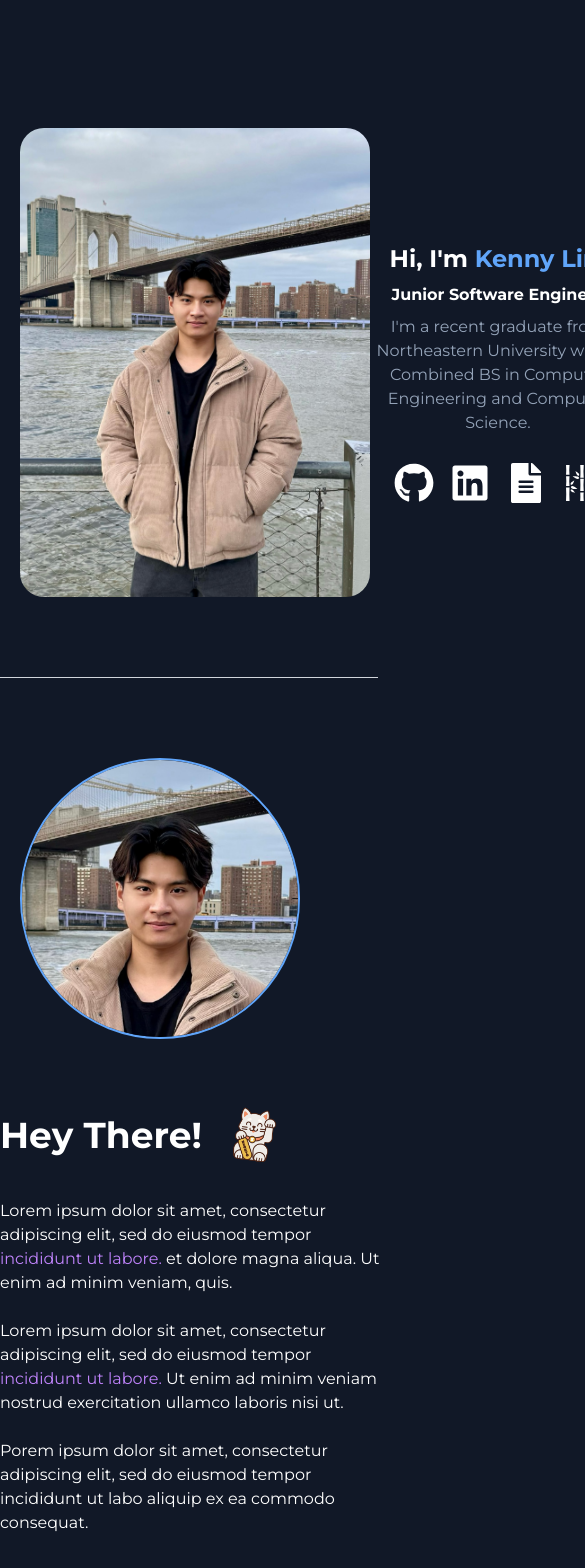
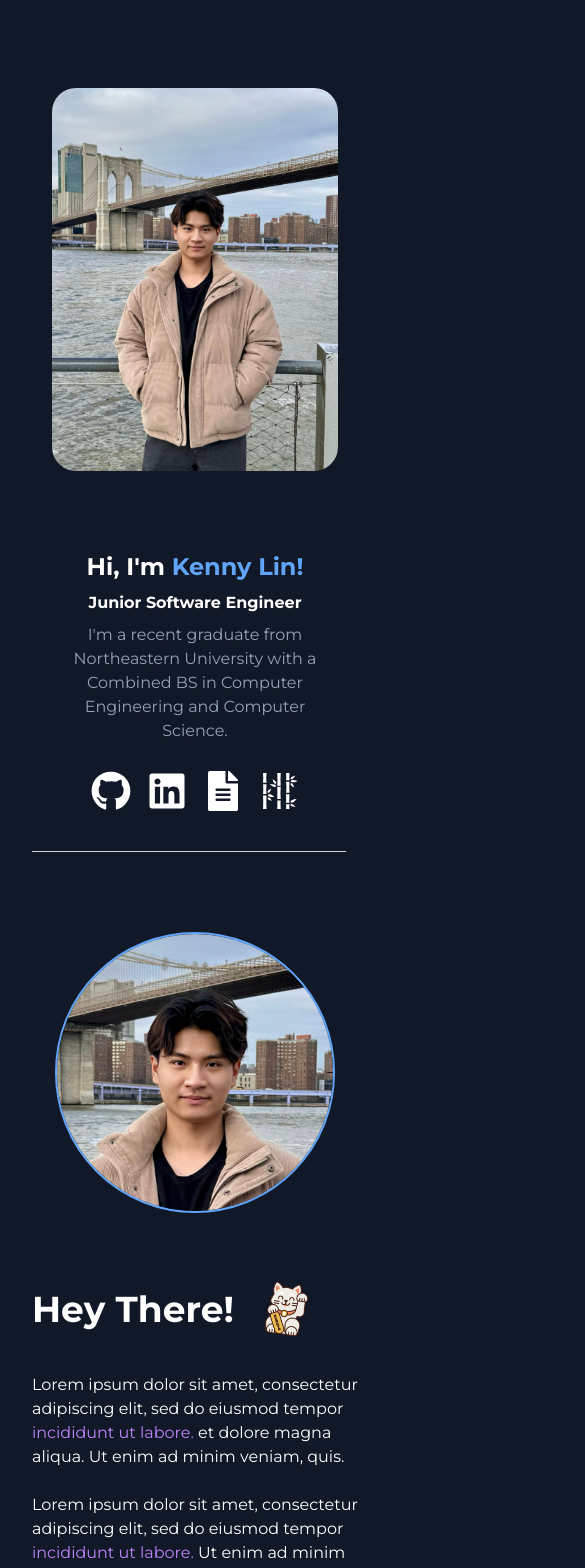
Before and after one commit to klin3284/personal-portfolio, a Next.js app: page / in a window 390 px wide. Shown: the top 1568 px of the page, 585 px wide, since content can reach past the window. Built offline with nearby package versions, Linux system fonts and the light colour scheme.

Commit message:
better fit for mobile compatibility

```diff
--- a/app/page.tsx
+++ b/app/page.tsx
@@ -1,12 +1,12 @@
 import Contact from "@components/sections/contactMe";
-import Hero from "@/components/sections/hero";
+import Hero from "@components/sections/hero";
 import About from "@components/sections/about";
 import Projects from "@components/sections/projects";
 import ScrollToTopButton from "@components/layout/scrollToTopButton";
 
 export default function Home() {
   return (
-    <main className="flex flex-col items-center justify-center pt-12">
+    <main className="flex flex-col items-center justify-center pt-12 px-8 md:px-0">
       <Hero />
       <About />
       <Projects />
--- a/components/layout/navbar.tsx
+++ b/components/layout/navbar.tsx
@@ -1,6 +1,7 @@
 "use client";
 
 import React, { useState, useEffect } from "react";
+import ScrollToSectionButton from "./scrollToSectionButton";
 
 const Navbar = () => {
   const [showNav, setShowNav] = useState(true);
@@ -20,34 +21,23 @@ const Navbar = () => {
     };
   }, [scrollPos]);
 
-  const scrollToSection = (sectionId: string) => {
-    const section = document.getElementById(sectionId);
-    if (section) {
-      section.scrollIntoView({ behavior: "smooth", block: "start" });
-    }
-  };
-
   return (
     <nav
       className={`fixed w-full z-10 backdrop-blur-md transition-all duration-500 ease-in-out transform ${showNav ? "translate-y-0" : "-translate-y-full"} ${scrollPos > 0 ? "shadow-xl" : ""}`}
     >
-      <div className="py-7 px-10 opacity-80 bg-gray-900 w-full">
-        <ul className="flex justify-end space-x-5 md:gap-[8]">
+      <div className="py-4 md:py-6 px-10 md:px-20 opacity-80 bg-gray-900 w-full">
+        <ul className="flex justify-end gap-4 md:gap-8 text-sm md:text-base">
           <li>
-            <button onClick={() => scrollToSection("about")}>About</button>
+            <ScrollToSectionButton sectionId="about" label="About" />
           </li>
           <li>
-            <button onClick={() => scrollToSection("skills")}>Skills</button>
+            <ScrollToSectionButton sectionId="experiences" label="Experience" />
           </li>
           <li>
-            <button onClick={() => scrollToSection("experience")}>
-              Experience
-            </button>
+            <ScrollToSectionButton sectionId="projects" label="Projects" />
           </li>
           <li>
-            <button onClick={() => scrollToSection("projects")}>
-              Projects
-            </button>
+            <ScrollToSectionButton sectionId="contactMe" label="Contact" />
           </li>
         </ul>
       </div>
--- /dev/null
+++ b/components/layout/scrollToSectionButton.tsx
@@ -0,0 +1,34 @@
+import React from "react";
+
+interface ScrollToSectionButtonProps {
+  sectionId: string;
+  label: string;
+  className?: string;
+}
+
+const ScrollToSectionButton: React.FC<ScrollToSectionButtonProps> = ({
+  sectionId,
+  label,
+  className,
+}) => {
+  const scrollToSection = () => {
+    const section = document.getElementById(sectionId);
+    if (section) {
+      const offset = -25;
+      const sectionPosition =
+        section.getBoundingClientRect().top + window.pageYOffset + offset;
+      window.scrollTo({ top: sectionPosition, behavior: "smooth" });
+    }
+  };
+
+  return (
+    <button
+      onClick={scrollToSection}
+      className={className} // Apply custom class names
+    >
+      {label}
+    </button>
+  );
+};
+
+export default ScrollToSectionButton;
--- a/components/sections/About/index.tsx
+++ b/components/sections/About/index.tsx
@@ -1,5 +1,8 @@
+"use client";
+
 import React from "react";
 import Icon from "@components/icons";
+import ScrollToSectionButton from "@components/layout/scrollToSectionButton";
 import Section from "../index";
 import Experiences from "../experiences";
 import DetailsList from "./detailsList";
@@ -8,8 +11,8 @@ import Introduction from "./introduction";
 const About = () => (
   <Section id="about" title="About Me">
     <div className="grid grid-cols-1 gap-y-16 lg:grid-cols-2 lg:grid-rows-[auto_1fr] lg:gap-y-12 my-20">
-      <div className="lg:pl-20">
-        <div className="max-w-xs px-5 lg:max-w-none ">
+      <div className="lg:pl-20 text-center lg:text-left">
+        <div className="max-w-xs px-5 lg:max-w-none mx-auto lg:mx-0">
           <img
             src="pfp_cropped.png"
             alt="About Me Headshot"
@@ -30,7 +33,7 @@ const About = () => (
         <DetailsList />
       </div>
 
-      <div className="lg:pl-20 mt-8">
+      <div id="experiences" className="lg:pl-20 mt-8">
         <div className="flex flex-col items-start border-2 border-gray-600 rounded-2xl p-6">
           <div className="flex flex-row gap-4 items-center mb-2">
             <Icon name="Briefcase" size={28} />
@@ -38,9 +41,11 @@ const About = () => (
           </div>
           <Experiences />
           <div className="flex justify-center w-full mt-4">
-            <button className="bg-gray-700 text-white py-4 px-4 w-11/12 max-w-md rounded-lg">
-              Contact Me
-            </button>
+            <ScrollToSectionButton
+              sectionId="contactMe"
+              label="Contact Me"
+              className="bg-gray-700 text-white py-4 px-4 w-11/12 max-w-md rounded-lg"
+            />
           </div>
         </div>
       </div>
--- a/components/sections/contactMe/index.tsx
+++ b/components/sections/contactMe/index.tsx
@@ -61,7 +61,7 @@ const ContactText = () => {
   };
 
   return (
-    <div className="flex flex-col items-center">
+    <div id="contactMe" className="flex flex-col items-center">
       <h2 className="font-bold text-xl mb-4">Get in touch with me!</h2>
       <div className="flex justify-between w-full md:w-3/4 lg:w-1/2 xl:w-3/4">
         <div className="w-full flex-col items-center">
--- a/components/sections/hero/index.tsx
+++ b/components/sections/hero/index.tsx
@@ -1,19 +1,15 @@
 import React from "react";
-import Image from "next/image";
 import SocialBar from "./socialBar";
 
 const Hero = () => (
-  <div className="flex py-20 px-5 rounded-2xl items-center">
-    <Image
+  <div className="flex flex-col md:flex-row py-10 md:py-20 px-5 rounded-2xl items-center justify-center gap-20">
+    <img
       src="/pfp.jpg"
       alt="Kenny's Hero Image"
-      width={480}
-      height={600}
-      layout="intrinsic"
-      className="rounded-3xl"
+      className="rounded-3xl md:max-w-xl"
     />
 
-    <div className="flex flex-col items-center md:items-start mt-5 md:mt-0 md:ml-20 gap-2">
+    <div className="flex flex-col items-center md:items-start gap-2">
       <h1 className="font-bold text-2xl md:text-6xl relative md:mb-2">
         Hi, I&apos;m <span className="text-blue-400">Kenny Lin!</span>
       </h1>
```
